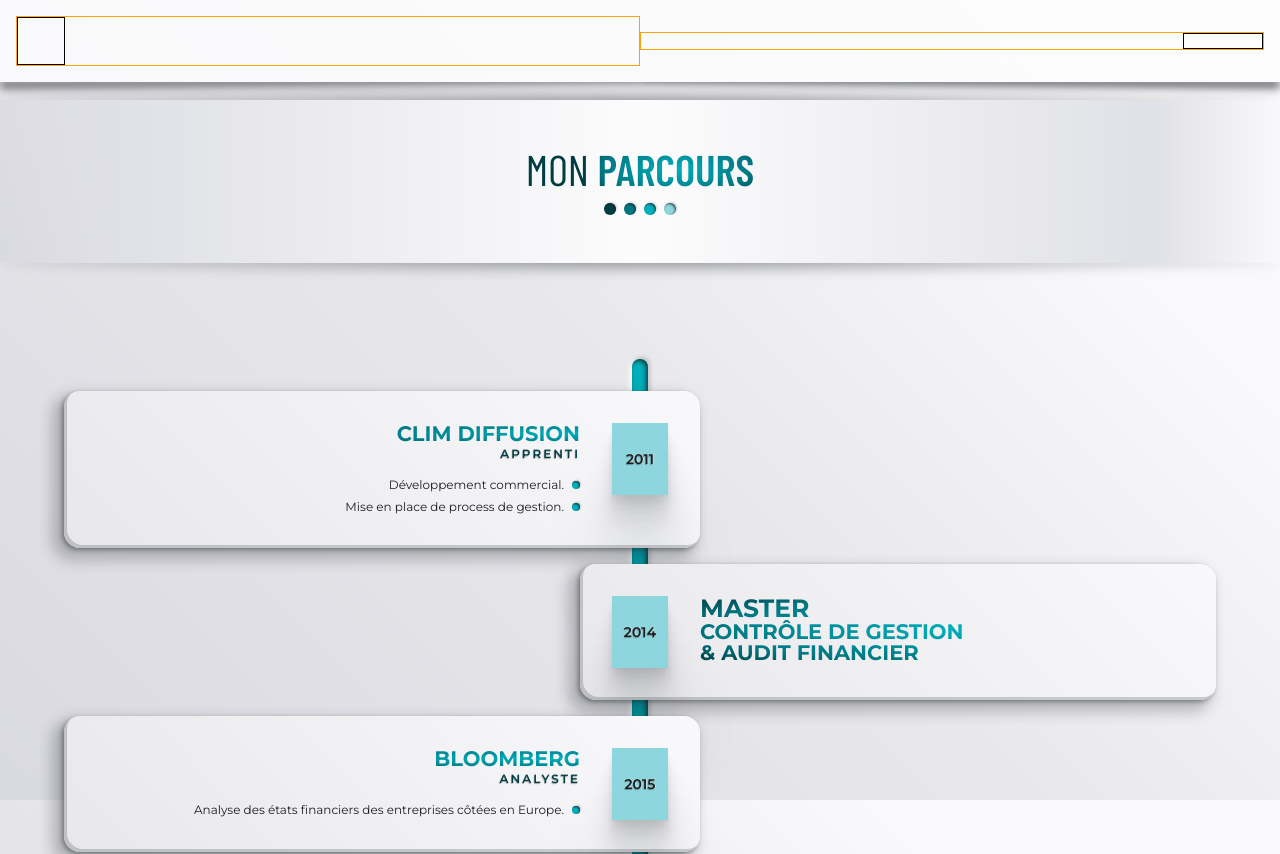
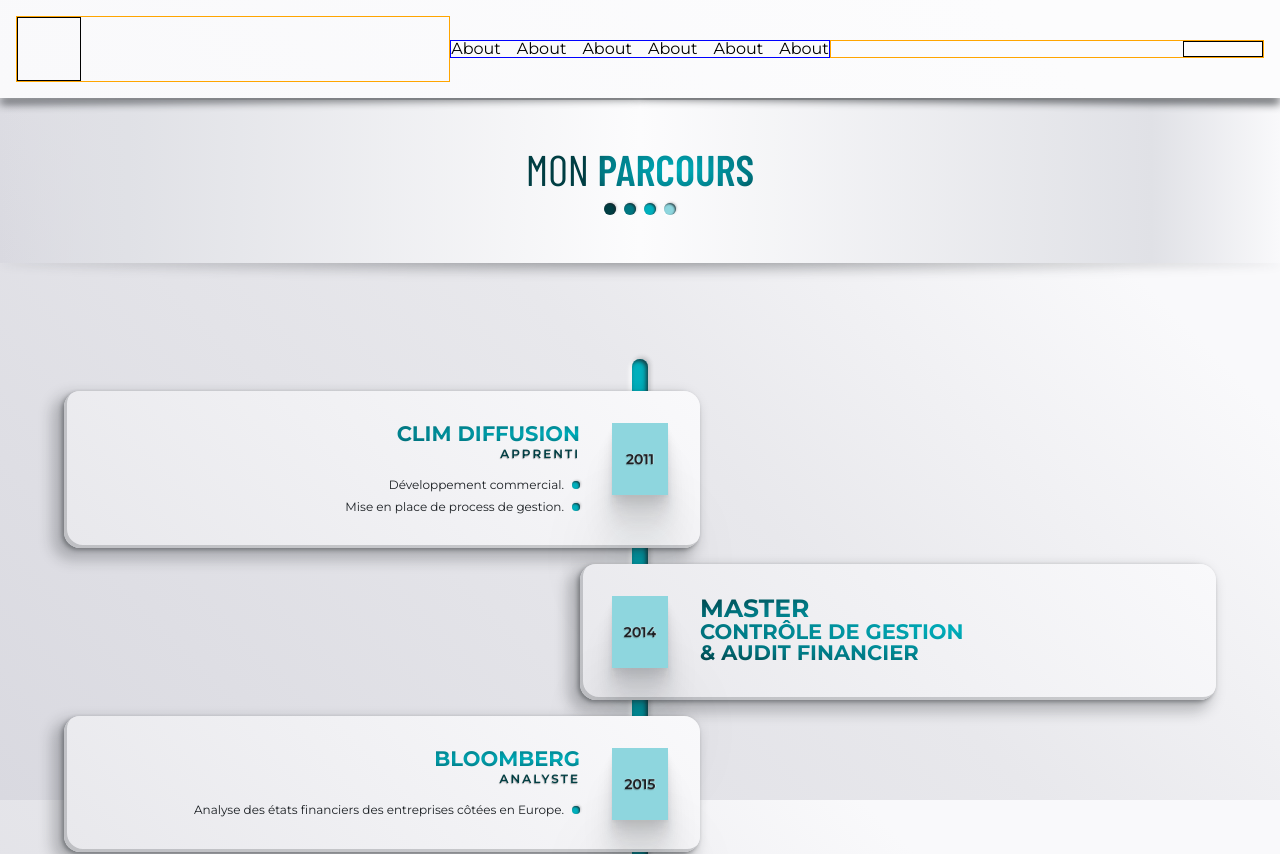
Before and after one commit to Axel-Martin7/schramiak-consulting, a Next.js app: page /en/parcours in a window 1280 px wide. Shown: the top 854 px of the page. Built offline with nearby package versions, Linux system fonts and the light colour scheme; a web font is replaced by a local one.

Commit message:
Create a new structure for tablet and desktop versions of Header component

```diff
--- a/src/components/layout/Header.module.scss
+++ b/src/components/layout/Header.module.scss
@@ -132,7 +132,7 @@
       @media (min-width: 768px) {
         transform: rotate(1deg);
         /*------------------ to Desktop ------------------*/
-        @media (min-width: 1200px) {
+        @media (min-width: 1280px) {
           transform: rotate(0.5deg);
         }
       }
@@ -146,6 +146,10 @@
         border: 1px solid black;
         width: 48px;
         aspect-ratio: 1/1;
+        /*------------------ Tablet ------------------*/
+        @media screen and (min-width: 768px) {
+          width: 64px;
+        }
       }
     }
 
@@ -157,6 +161,16 @@
       /*------------------ Tablet ------------------*/
       @media screen and (min-width: 768px) {
         display: none;
+      }
+    }
+
+    .navigationContainer {
+      display: none;
+      /*------------------ Tablet ------------------*/
+      @media screen and (min-width: 768px) {
+        display: flex;
+        gap: 16px;
+        border: 1px solid blue;
       }
     }
 
--- a/src/components/layout/Header.tsx
+++ b/src/components/layout/Header.tsx
@@ -40,6 +40,15 @@ export default function Header() {
 
         <div className={styles.burgerMenu}></div>
 
+        <div className={styles.navigationContainer}>
+          <div className={styles.item}>About</div>
+          <div className={styles.item}>About</div>
+          <div className={styles.item}>About</div>
+          <div className={styles.item}>About</div>
+          <div className={styles.item}>About</div>
+          <div className={styles.item}>About</div>
+        </div>
+
         <div className={styles.switcherContainer}>
           <div className={styles.switcher}></div>
         </div>
```
